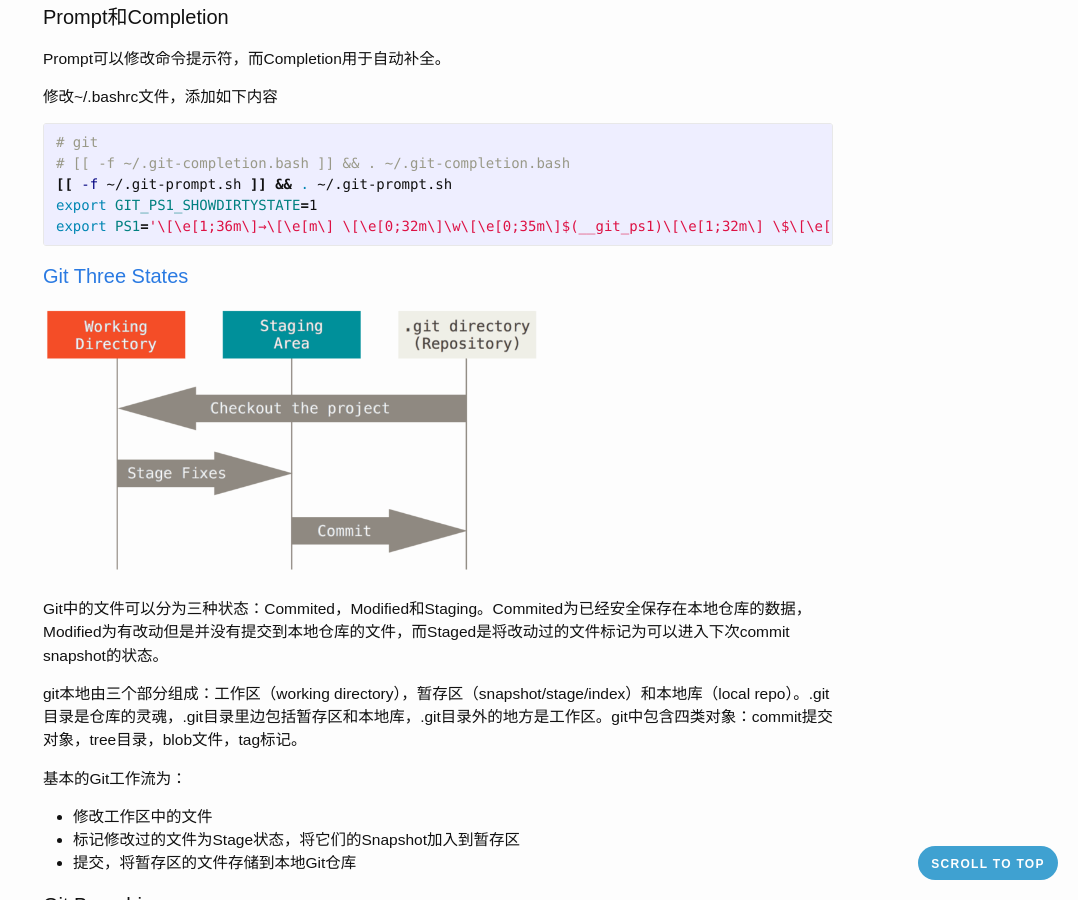
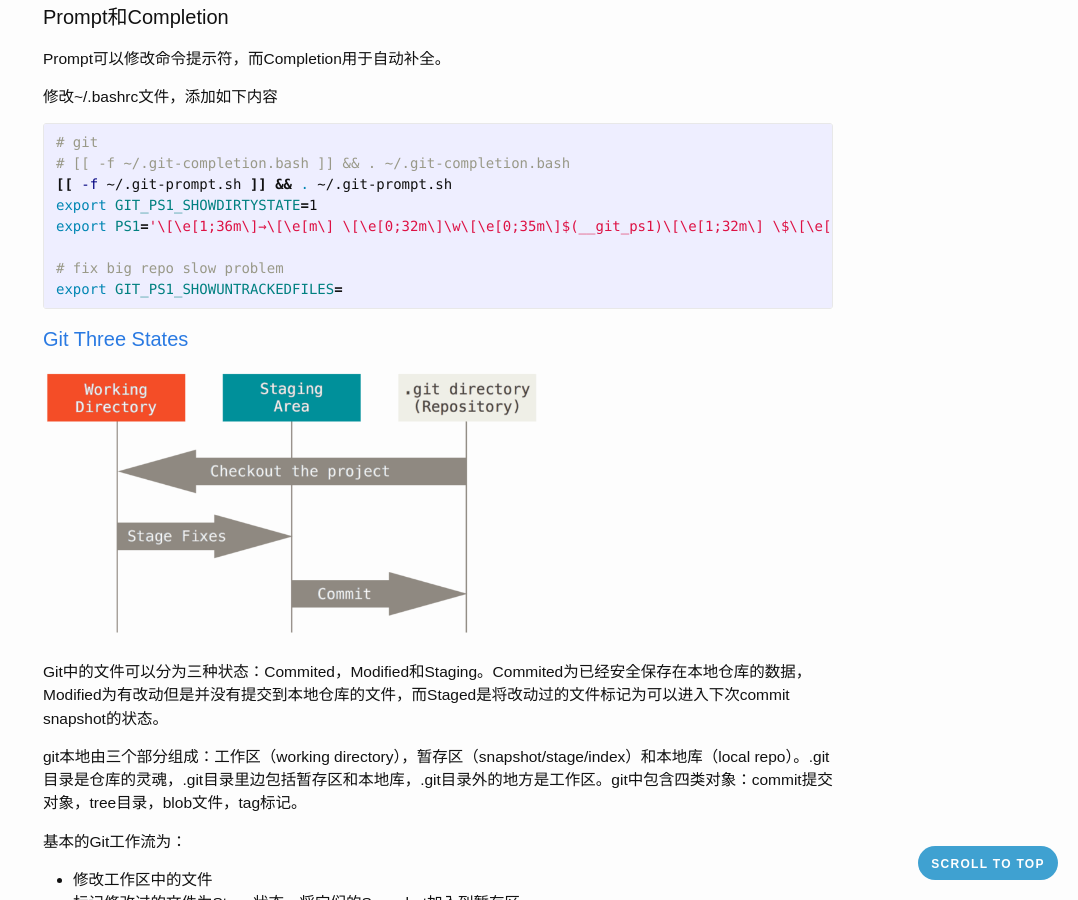
Before and after one commit to zhjwpku/zhjwpku.github.io, a Jekyll site: the page built from _posts/2016-10-30-git-easy-tutorial.markdown, in a window 1280 px wide and 900 px high, scrolled down 1616 px. Shown: the whole window, without its empty margins (202-1280 px from the left). Built offline with Jekyll 4.4.1, drawn with Linux system fonts in a browser that asks for light colours; comment, search, counter and statistics services are not loaded.

Commit message:
big repo prompt very slow problem fixed
Signed-off-by: Zhao Junwang <zhjwpku@gmail.com>

```diff
--- a/_posts/2016-10-30-git-easy-tutorial.markdown
+++ b/_posts/2016-10-30-git-easy-tutorial.markdown
@@ -86,6 +86,9 @@ Prompt可以修改命令提示符，而Completion用于自动补全。
 [[ -f ~/.git-prompt.sh ]] && . ~/.git-prompt.sh
 export GIT_PS1_SHOWDIRTYSTATE=1
 export PS1='\[\e[1;36m\]→\[\e[m\] \[\e[0;32m\]\w\[\e[0;35m\]$(__git_ps1)\[\e[1;32m\] \$\[\e[m\] '
+
+# fix big repo slow problem
+export GIT_PS1_SHOWUNTRACKEDFILES=
 {% endhighlight %}
 
 <h4><a href="https://git-scm.com/book/en/v2/Getting-Started-Git-Basics#The-Three-States">Git Three States</a></h4>
```
